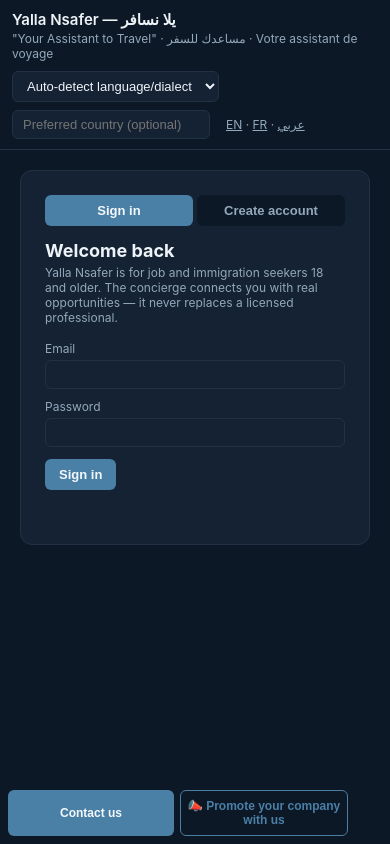
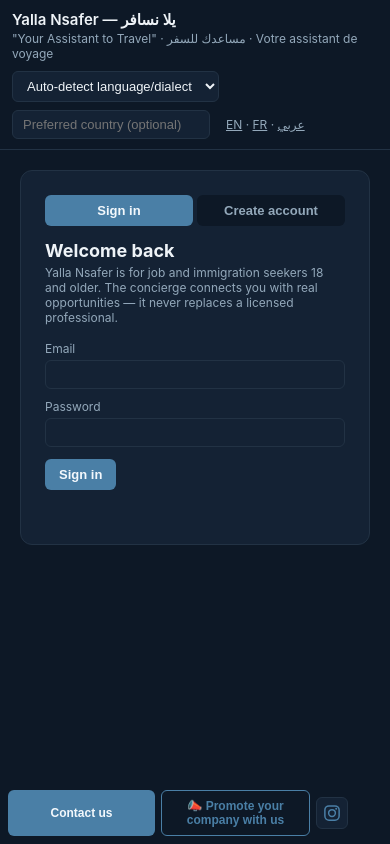
Before and after one commit to canadaservcorp-tech/yalla-falaina, a website: page public/index.html in a window 390 px wide. Drawn offline with Linux system fonts and the light colour scheme; no server answers.

Commit message:
Link the Instagram account (@yalla.nsafir) from the site
Small icon chip in the fixed #ctaAside beside Contact us / Promote —
outline Instagram glyph, opens instagram.com/yalla.nsafir in a new tab.
Trilingual hover title via the instagramTitle key (data-i18n-title);
on phones it shares the compact single row with the two buttons.

Co-Authored-By: canada.servcorp@gmail.com <canada.servcorp@gmail.com>

```diff
--- a/public/i18n.js
+++ b/public/i18n.js
@@ -122,6 +122,7 @@
       contactFailed: 'Could not send right now — please try again.',
       promoteLink: '📣 Promote your company with us',
       promotePrefill: "Business inquiry: I'd like to promote my company / list opportunities on Yalla Nsafer. ",
+      instagramTitle: 'Follow us on Instagram',
       micStart: 'Record a voice note',
       micStop: 'Stop and transcribe',
       micDenied: 'Microphone access is off — allow it in your browser to record a voice note.',
@@ -224,6 +225,7 @@
       contactFailed: 'Impossible d’envoyer pour le moment — veuillez réessayer.',
       promoteLink: '📣 Annoncez votre entreprise avec nous',
       promotePrefill: "Demande d'entreprise : j'aimerais faire la promotion de mon entreprise / lister des opportunités sur Yalla Nsafer. ",
+      instagramTitle: 'Suivez-nous sur Instagram',
       micStart: 'Enregistrer une note vocale',
       micStop: 'Arrêter et transcrire',
       micDenied: 'Le micro est bloqué — autorisez-le dans votre navigateur pour enregistrer une note vocale.',
@@ -326,6 +328,7 @@
       contactFailed: 'تعذّر الإرسال الآن — يرجى المحاولة مرة أخرى.',
       promoteLink: '📣 أعلن معنا',
       promotePrefill: 'استفسار أعمال: أرغب في الترويج لشركتي / إدراج فرص على منصة يلا نسافر. ',
+      instagramTitle: 'تابعنا على إنستغرام',
       micStart: 'سجّل رسالة صوتية',
       micStop: 'أوقف وانسخ',
       micDenied: 'الميكروفون مغلق — اسمح له في متصفحك لتسجيل رسالة صوتية.',
--- a/public/index.html
+++ b/public/index.html
@@ -95,6 +95,12 @@
   #contactForm label { display: block; font-size: 12px; color: var(--text-dim); margin: 10px 0 4px; }
   #contactForm input { width: 100%; }
   #contactForm .row { display: flex; gap: 8px; margin: 12px 0 4px; }
+  /* Social link: a small icon chip beside the Contact/Promote buttons, not a
+     full-width button — it's a way to reach our Instagram, not a form. */
+  #ctaAside a.ig { display: inline-flex; align-items: center; justify-content: center;
+                   width: 34px; height: 34px; border-radius: 6px; margin-top: 8px;
+                   border: 1px solid var(--border); background: var(--panel); color: var(--accent); }
+  #ctaAside a.ig:hover { border-color: var(--accent); }
   #authMsg { font-size: 13px; color: var(--warn); min-height: 18px; margin-top: 8px; }
   .tabs { display: flex; gap: 4px; margin-bottom: 14px; }
   .tabs button { flex: 1; background: var(--bg); color: var(--text-dim); }
@@ -121,6 +127,7 @@
                         inset-inline-start: 8px; width: min(340px, calc(100vw - 16px)); }
     #ctaAside > button { order: 2; flex: 1; font-size: 12px; padding: 8px 6px;
                                  white-space: normal; }
+    #ctaAside a.ig { order: 2; flex: 0 0 auto; width: 32px; height: 32px; margin-top: 0; align-self: center; }
     #contactForm { order: 1; flex: 1 1 100%; }
     /* let a tall card scroll clear of the fixed controls instead of hiding
        its bottom (and its submit button) underneath them */
@@ -259,6 +266,14 @@
   </div>
   <button id="showContact" data-i18n="contactLink">Contact us</button>
   <button id="showPromote" class="ghost" style="border-color:var(--accent);color:var(--accent)" data-i18n="promoteLink">📣 Promote your company with us</button>
+  <a class="ig" href="https://instagram.com/yalla.nsafir" target="_blank" rel="noopener"
+     data-i18n-title="instagramTitle" title="Follow us on Instagram" aria-label="Instagram">
+    <svg viewBox="0 0 24 24" width="18" height="18" fill="none" stroke="currentColor" stroke-width="2" aria-hidden="true">
+      <rect x="2.5" y="2.5" width="19" height="19" rx="5.5"/>
+      <circle cx="12" cy="12" r="4.5"/>
+      <circle cx="17.6" cy="6.4" r="1.3" fill="currentColor" stroke="none"/>
+    </svg>
+  </a>
 </div>
 
 <script>
```
